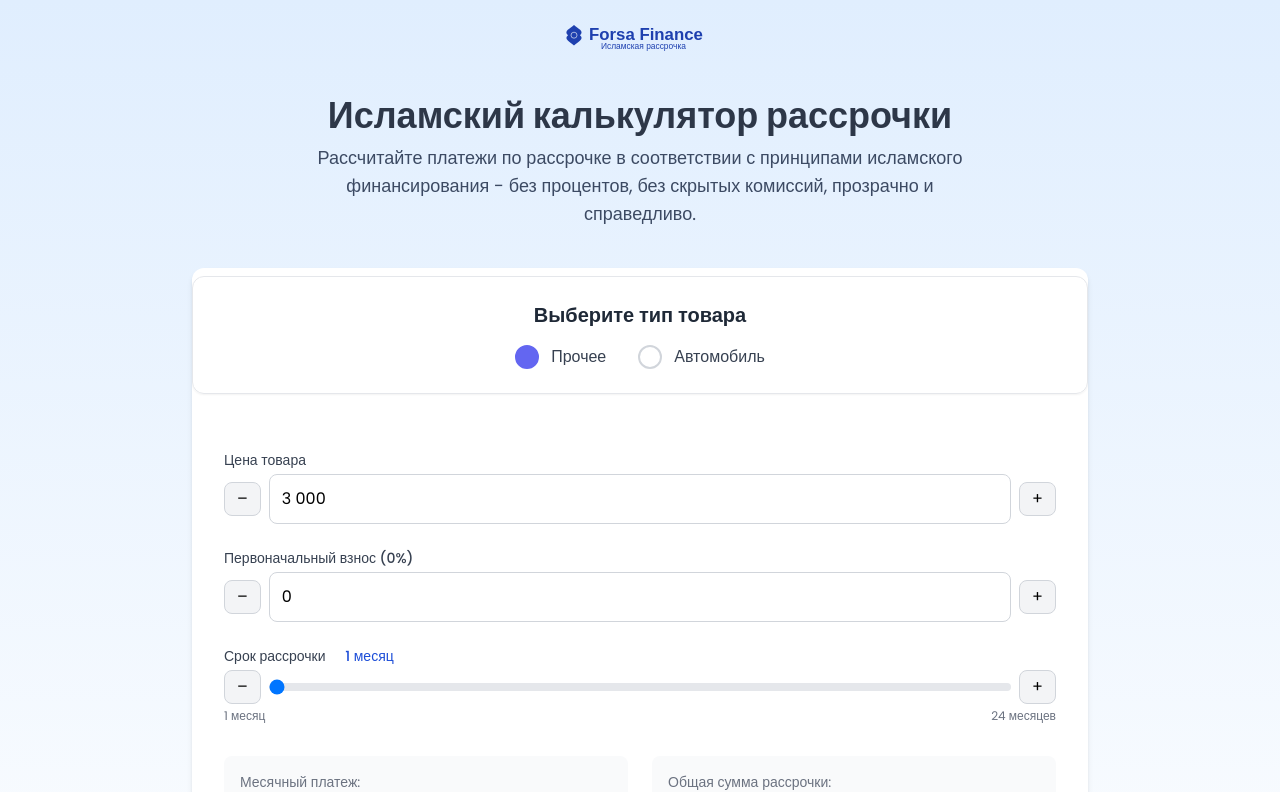
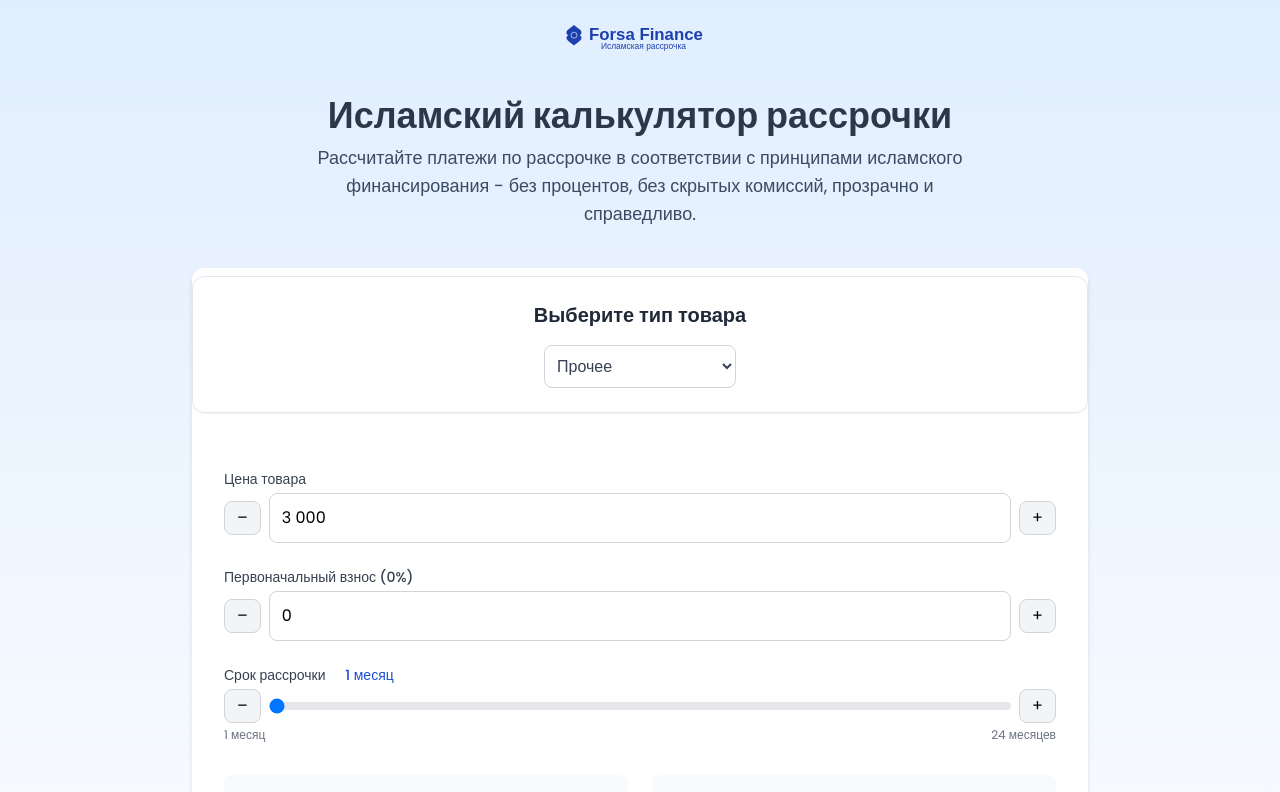
Before and after one commit to shamsaadov/halalFinance, a React (Vite) app: page / in a window 1280 px wide. Shown: the top 792 px of the page. Built offline with nearby package versions, Linux system fonts and the light colour scheme.

Commit message:
Добавил новый пункт в тип товаров

```diff
--- a/src/components/Calculator.tsx
+++ b/src/components/Calculator.tsx
@@ -4,20 +4,13 @@ import ModalForm from "./ModalForm.tsx";
 import ResultModal from "./ResultModal.tsx";
 import { formatter } from "../shared/constants.ts";
 
-// Константы для калькулятора
 const MIN_PRICE = 0; // 0 рублей
-const MAX_PRICE = 3000000; // 3 миллиона рублей
 const MIN_TERM = 1; // 1 месяц
 const MAX_TERM = 24; // 24 месяцев
 
 const MAX_PRICE_OTHER = 1000000;
 const MAX_PRICE_AUTO = 3000000;
-
-// Отметки для изменения процента наценки
-const FIRST_MILESTONE = 500000; // Первая отметка - 300 000 рублей
-const SECOND_MILESTONE = 1500000; // Вторая отметка - 1 000 000 рублей
-
-// Форматтер для валюты
+const MAX_PRICE_GADGETS = 1000000; // Максимальная цена для гаджетов
 
 const Calculator = () => {
   // Состояние для входных данных калькулятора
@@ -25,9 +18,9 @@ const Calculator = () => {
   const [initialFee, setInitialFee] = useState<number>(0);
   const [term, setTerm] = useState<number>(1);
   const [showInfo, setShowInfo] = useState<boolean>(false);
-  const [markupType, setMarkupType] = useState<"Прочее" | "Автомобиль">(
-    "Прочее",
-  );
+  const [markupType, setMarkupType] = useState<
+    "Прочее" | "Автомобиль" | "Гаджеты"
+  >("Прочее");
 
   const [isResultModalOpen, setIsResultModalOpen] = useState<boolean>(false);
 
@@ -41,7 +34,8 @@ const Calculator = () => {
   useEffect(() => {
     // Расчет оставшейся суммы после первоначального взноса
     const remainingAmount = price - initialFee;
-    const computedMarkupPercentage = markupType === "Автомобиль" ? 4 : 5.5;
+    const computedMarkupPercentage =
+      markupType === "Автомобиль" ? 4 : markupType === "Гаджеты" ? 6.6 : 5.5;
     const markup = Math.round(
       remainingAmount * (computedMarkupPercentage / 100),
     );
@@ -96,7 +90,11 @@ const Calculator = () => {
 
   useEffect(() => {
     const maxAllowedPrice =
-      markupType === "Прочее" ? MAX_PRICE_OTHER : MAX_PRICE_AUTO;
+      markupType === "Прочее"
+        ? MAX_PRICE_OTHER
+        : markupType === "Гаджеты"
+          ? MAX_PRICE_GADGETS
+          : MAX_PRICE_AUTO;
     if (price > maxAllowedPrice) {
       setPrice(maxAllowedPrice);
     }
@@ -138,66 +136,17 @@ const Calculator = () => {
         <label className="block text-xl font-semibold text-gray-800 mb-4">
           Выберите тип товара
         </label>
-        <div className="flex items-center space-x-8 justify-center">
-          {/* Чекбокс для "Прочее" */}
-          <label className="flex items-center cursor-pointer group">
-            <div className="relative">
-              <input
-                type="checkbox"
-                className="peer sr-only"
-                checked={markupType === "Прочее"}
-                onChange={() => setMarkupType("Прочее")}
-              />
-              <div className="w-6 h-6 flex items-center justify-center border-2 border-gray-300 rounded-full bg-white group-hover:border-indigo-400 transition-all duration-200 peer-checked:bg-indigo-500 peer-checked:border-indigo-500">
-                <svg
-                  className="w-3.5 h-3.5 text-white opacity-0 peer-checked:opacity-100 transition-opacity duration-200"
-                  viewBox="0 0 20 20"
-                  fill="none"
-                  stroke="currentColor"
-                >
-                  <path
-                    strokeWidth="2.5"
-                    strokeLinecap="round"
-                    strokeLinejoin="round"
-                    d="M5 10 l4 4 l6 -8"
-                  />
-                </svg>
-              </div>
-            </div>
-            <span className="ml-3 text-gray-700 font-medium group-hover:text-indigo-600 transition-colors duration-200">
-              Прочее
-            </span>
-          </label>
-          {/* Чекбокс для "Автомобиль" */}
-          <label className="flex items-center cursor-pointer group">
-            <div className="relative">
-              <input
-                type="checkbox"
-                className="peer sr-only"
-                checked={markupType === "Автомобиль"}
-                onChange={() => setMarkupType("Автомобиль")}
-              />
-              <div className="w-6 h-6 flex items-center justify-center border-2 border-gray-300 rounded-full bg-white group-hover:border-indigo-400 transition-all duration-200 peer-checked:bg-indigo-500 peer-checked:border-indigo-500">
-                <svg
-                  className="w-3.5 h-3.5 text-white opacity-0 peer-checked:opacity-100 transition-opacity duration-200"
-                  viewBox="0 0 20 20"
-                  fill="none"
-                  stroke="currentColor"
-                >
-                  <path
-                    strokeWidth="2.5"
-                    strokeLinecap="round"
-                    strokeLinejoin="round"
-                    d="M5 10 l4 4 l6 -8"
-                  />
-                </svg>
-              </div>
-            </div>
-            <span className="ml-3 text-gray-700 font-medium group-hover:text-indigo-600 transition-colors duration-200">
-              Автомобиль
-            </span>
-          </label>
-        </div>
+        <select
+          value={markupType}
+          onChange={(e) =>
+            setMarkupType(e.target.value as "Прочее" | "Автомобиль" | "Гаджеты")
+          }
+          className="w-48 p-2 border border-gray-300 rounded-lg focus:ring-2 focus:ring-primary-500 focus:border-primary-500 transition-all bg-white text-gray-700 font-medium"
+        >
+          <option value="Прочее">Прочее</option>
+          <option value="Автомобиль">Автомобиль</option>
+          <option value="Гаджеты">Гаджеты</option>
+        </select>
       </div>
 
       <div className="p-8">
```
